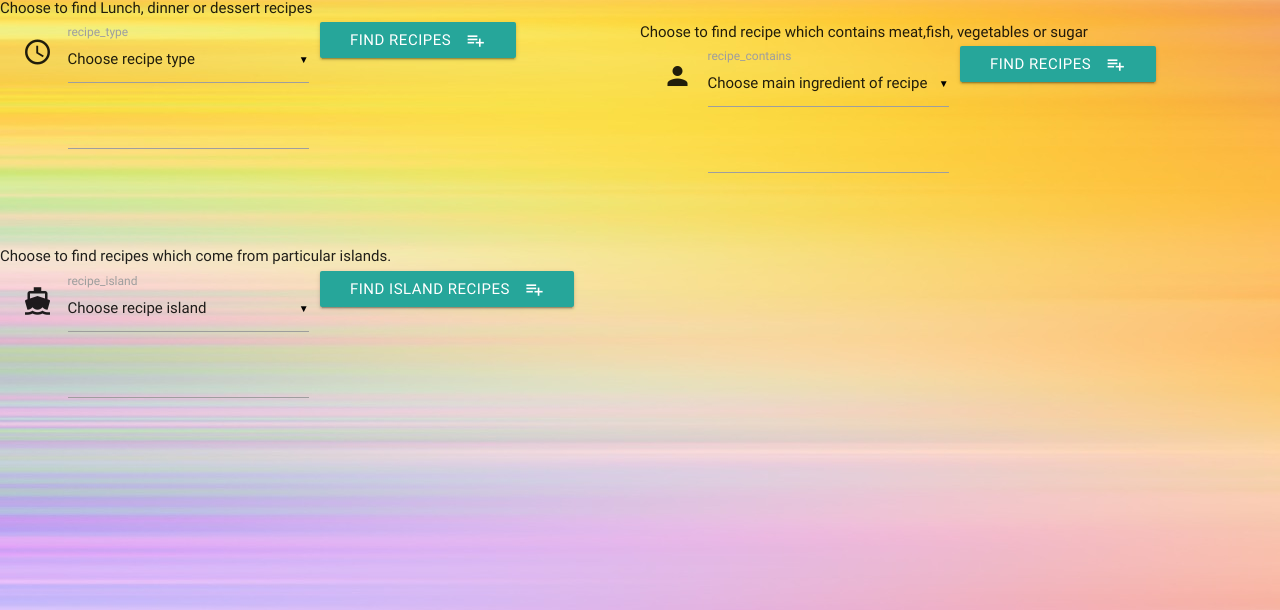
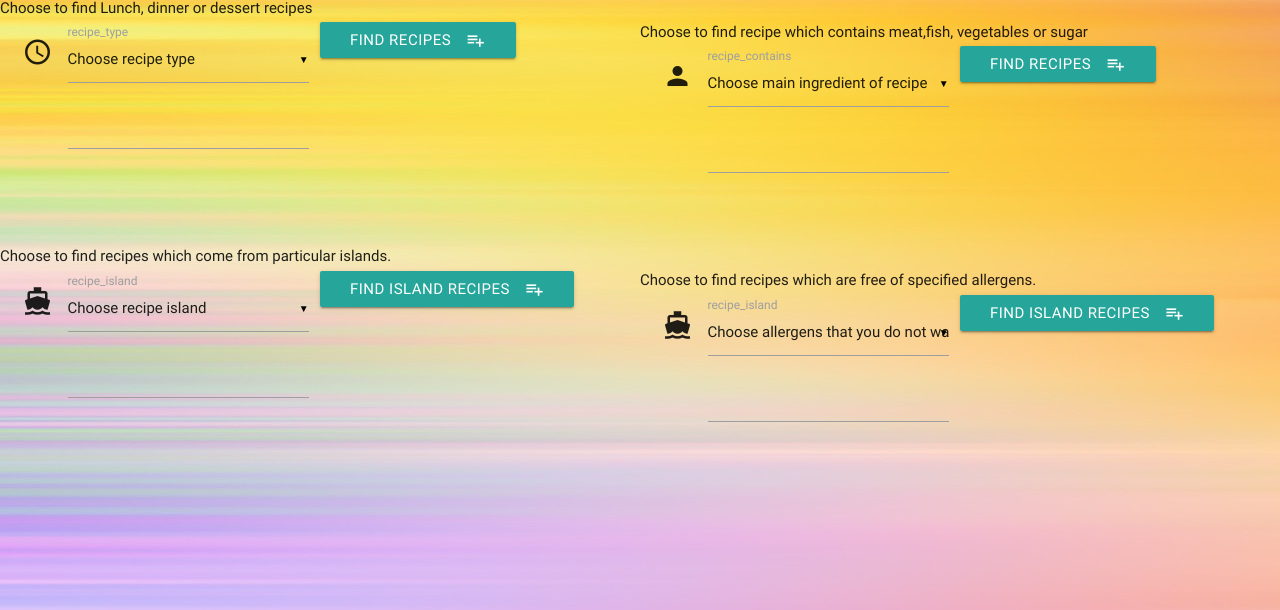
Before and after one commit to debbiect246/recipe-app, a Flask app: page /findrecipe in a window 1280 px wide. Shown: the part 190-800 px from the top of the page. Run offline with Flask 2, Linux system fonts and the light colour scheme; some libraries are stand-ins or nearby versions.

Commit message:
allergen free query

```diff
--- a/app.py
+++ b/app.py
@@ -122,7 +122,7 @@ def delete_recipe(recipe_id):
     mongo.db.recipes.remove({'_id': ObjectId(recipe_id)})
     return redirect(url_for('allrecipeslist'))
 
-#route for find recipe page - user can search for lunch, dinner, dessert recipes, allergens, recipes from specified islands.
+#routes for find recipe page - user can search for lunch, dinner, dessert recipes, allergens, recipes from specified islands.
 #code for searching for lunch, dinner or dessert recipes
 
 @app.route("/findrecipe", methods=['GET', 'POST'])
@@ -130,7 +130,7 @@ def findrecipe():
     recipes=mongo.db.recipes
     if request.method == 'POST':
         requested_type = request.form.get("recipe_type")
-        print(requested_type)
+
         recipes = mongo.db.recipes.find({"recipe_type": requested_type})
         return render_template("results.html", recipes=recipes)
 
@@ -143,7 +143,7 @@ def findrecipecontents():
     recipes=mongo.db.recipes
     if request.method == 'POST':
         requested_contents = request.form.get("recipe_contains")
-        print(requested_contents)
+
         recipes = mongo.db.recipes.find({"recipe_contains": requested_contents})
         return render_template("results.html", recipes=recipes)
 
@@ -156,11 +156,25 @@ def findrecipeisland():
     recipes=mongo.db.recipes
     if request.method == 'POST':
         requested_island = request.form.get("recipe_island")
-        print(requested_island)
+
         recipes = mongo.db.recipes.find({"recipe_island": requested_island})
         return render_template("results.html", recipes=recipes)
 
     return render_template("findrecipe.html")
+
+#code for searching for recipes which do not contain specified allergens.
+
+@app.route("/findallergensfree", methods=['GET', 'POST'])
+def findallergensfree():
+    recipes=mongo.db.recipes
+    if request.method == 'POST':
+        requested_allergen = request.form.get("allergens")
+
+        recipes = mongo.db.recipes.find({"allergens": {"$ne: requested_allergen"}})
+        return render_template("results.html", recipes=recipes)
+
+    return render_template("findrecipe.html")
+
 
 
 #route for page to display results of searches
--- a/templates/findrecipe.html
+++ b/templates/findrecipe.html
@@ -88,7 +88,42 @@
                         <option value="Guadelope">Guadelope</option>
                         <option value="Barbados">Barbados</option>
                         <option value="Grenada">Grenada</option>
-                        <option value="French i">French Guiana</option>
+                        <option value="French Guiana">French Guiana</option>
+                        <option value="Guyana">Guyana</option>
+                    </select>
+
+                        <label>recipe_island</label>
+                <input id="recipe_island" name="recipe_island" type="text">
+
+            </div>
+
+    <div class="row">
+            <button class="btn waves-effect waves-light" type="submit" name="action">Find island recipes
+                <i class="material-icons right">playlist_add</i>
+             </button>
+    </div>
+    </form>
+</div>
+
+<!-- code to find allergen free recipes-->
+<div class="row">
+    <h6> Choose to find recipes which are free of specified allergens. </h6>
+
+
+    <form action="{{ url_for('findallergensfree')}}" method="POST"  class="col s6">
+        <div class="row">
+            <div class="input-field col s6">
+                <i class="material-icons prefix">directions_boat</i>
+
+                    <select id="allergens" name="allergens">
+                        <option value="" disabled selected>Choose allergens that you do not want recipe to contain</option>
+                        <option value="Jamaica">Jamaica</option>
+                        <option value="Curaco">Curaco</option>
+                        <option value="Dominica">Dominica</option>
+                        <option value="Guadelope">Guadelope</option>
+                        <option value="Barbados">Barbados</option>
+                        <option value="Grenada">Grenada</option>
+                        <option value="French Guiana">French Guiana</option>
                         <option value="Guyana">Guyana</option>
                     </select>
 
```
